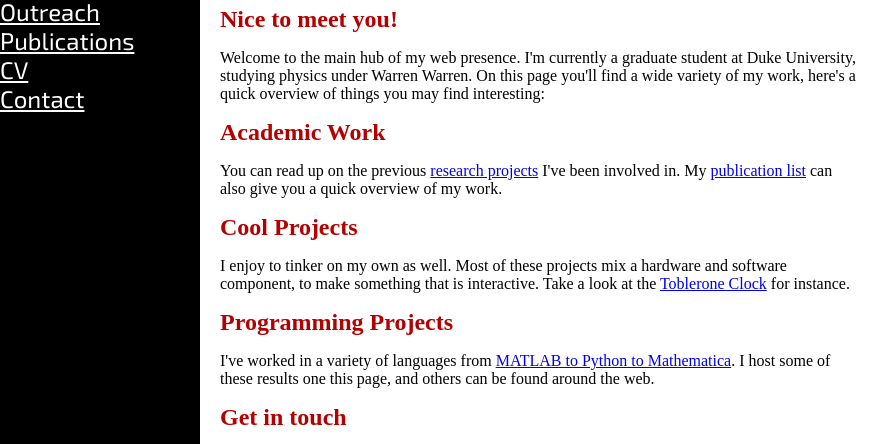
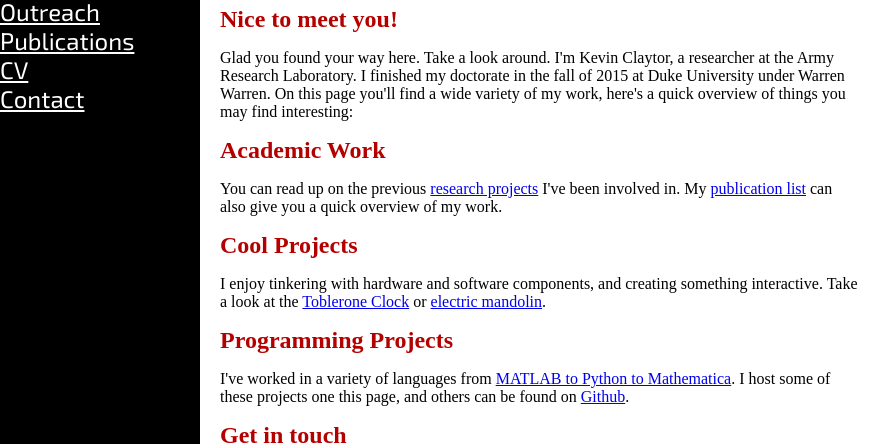
Before and after one commit to KEClaytor/mygithubpage, a plain HTML site: page index.html in a window 1280 px wide. Shown: the part 219-663 px from the top of the page, 0-875 px from the left. Drawn offline with Linux system fonts and the light colour scheme.

Commit message:
Update to index + paper.

```diff
--- a/index.html
+++ b/index.html
@@ -58,8 +58,10 @@ try {
 
 <p><h3>Nice to meet you!</h3></p>
 <p>
-Welcome to the main hub of my web presence.
- I'm currently a graduate student at Duke University, studying physics under Warren Warren.
+Glad you found your way here.
+ Take a look around.
+ I'm Kevin Claytor, a researcher at the Army Research Laboratory.
+ I finished my doctorate in the fall of 2015 at Duke University under Warren Warren.
  On this page you'll find a wide variety of my work, here's a quick overview of things you may find interesting:
 </p>
 
@@ -72,15 +74,14 @@ You can read up on the previous <a href="research.html">research projects</a> I'
 
 <p><h3>Cool Projects</h3></p>
 <p>
-I enjoy to tinker on my own as well.
- Most of these projects mix a hardware and software component, to make something that is interactive.
- Take a look at the <a href="projects.html">Toblerone Clock</a> for instance.
+I enjoy tinkering with hardware and software components, and creating something interactive.
+ Take a look at the <a href="toblerone.html">Toblerone Clock</a> or <a href="emando.html">electric mandolin</a>.
 </p>
 
 <p><h3>Programming Projects</h3></p>
 <p>
 I've worked in a variety of languages from <a href="programs.html">MATLAB to Python to Mathematica</a>.
- I host some of these results one this page, and others can be found around the web.
+ I host some of these projects one this page, and others can be found on <a href="https://github.com/keclaytor">Github</a>.
 </p>
 
 <p><h3>Get in touch</h3></p>
```
Also changed, not shown: publications.html (+1 -0 lines).
